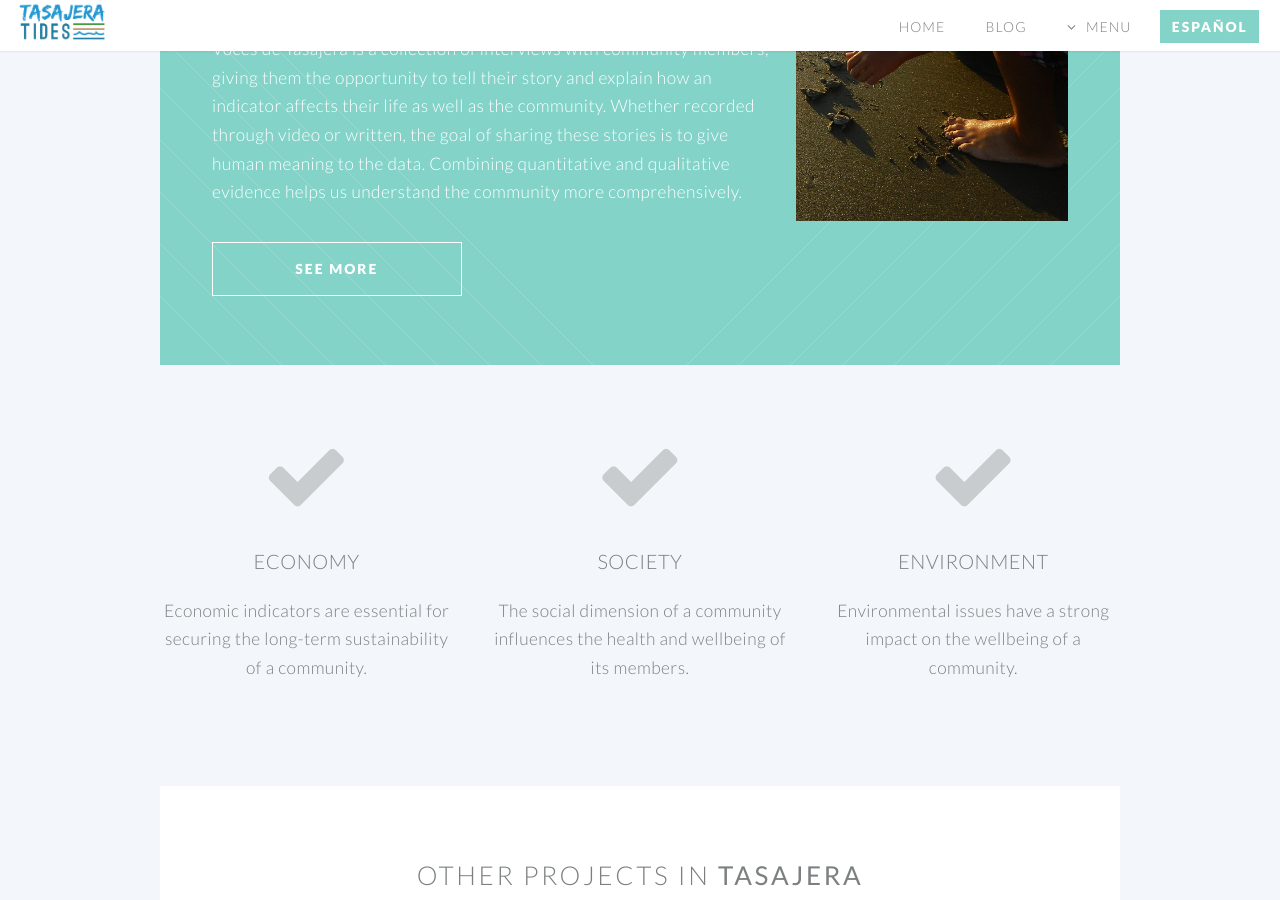
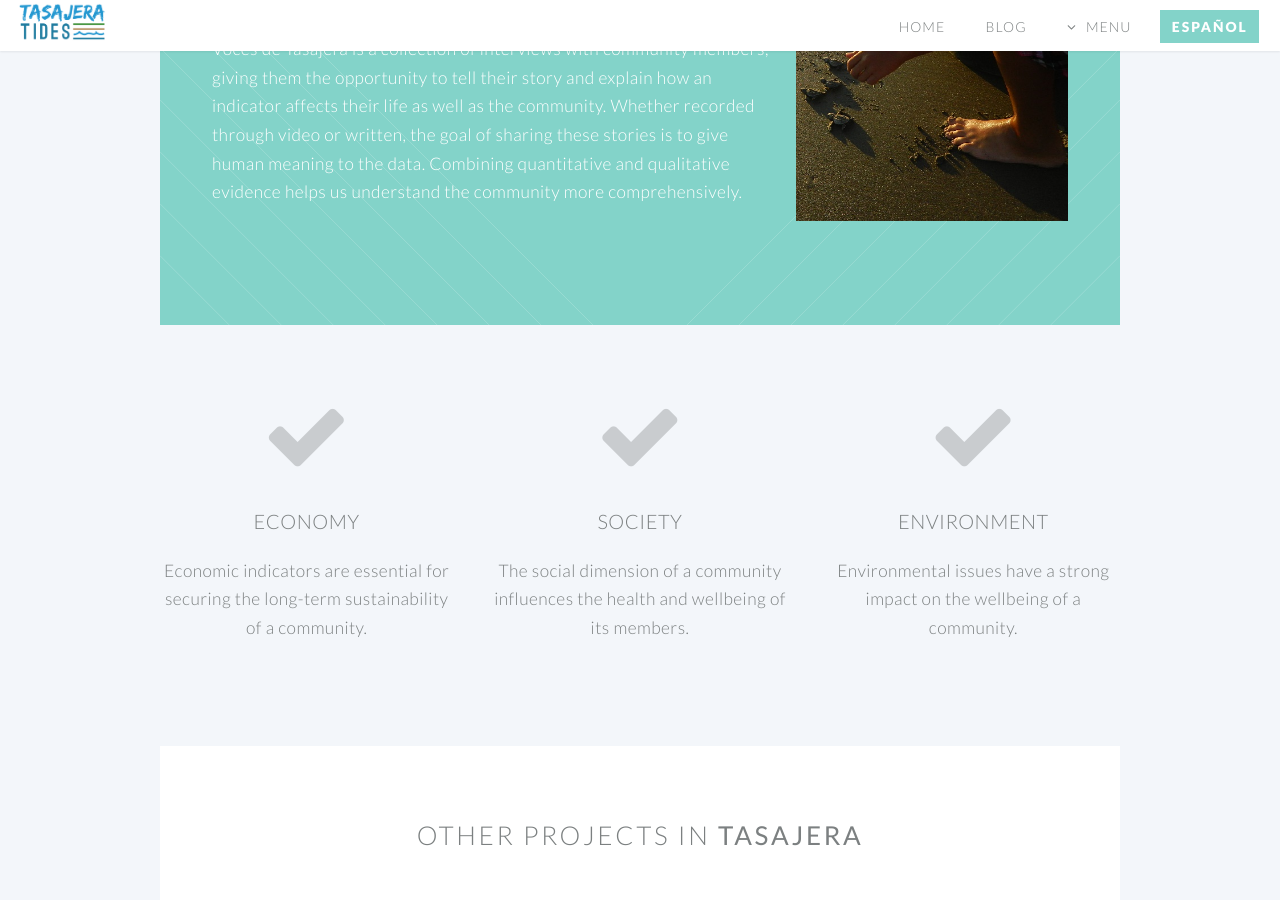
Before and after one commit to danteo90/danteo90.github.io, a Jekyll site: the page built from index-en.html, in a window 1280 px wide and 900 px high, scrolled down 1343 px. Built offline with Jekyll 4.4.1, drawn with Linux system fonts in a browser that asks for light colours.

Commit message:
Update index-en.html

```diff
--- a/index-en.html
+++ b/index-en.html
@@ -21,11 +21,6 @@ layout: landing-page-en
 									<h2><strong>Voices of Tasajera</strong> is an essential component of this system. It allows us to bridge data gaps and enrich existing information.</h2>
 								</header>
 								<p>In a way, telling stories from the community is part of the communication component of the project, however they are really a separate entity. Voces de Tasajera is a collection of interviews with community members, giving them the opportunity to tell their story and explain how an indicator affects their life as well as the community. Whether recorded through video or written, the goal of sharing these stories is to give human meaning to the data. Combining quantitative and qualitative evidence helps us understand the community more comprehensively.
-								<footer>
-									<ul class="buttons">
-										<li><a href="#" class="button">See More</a></li>
-									</ul>
-								</footer>
 
 							</div>
 							<div class="4u">
```
